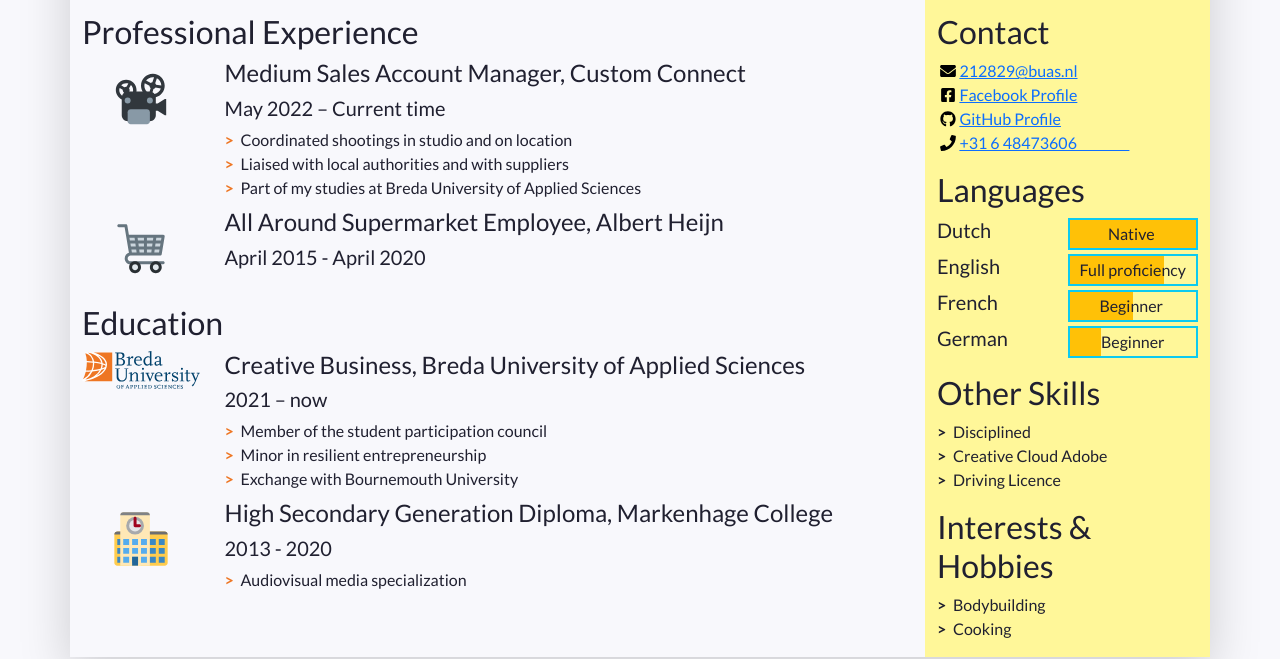
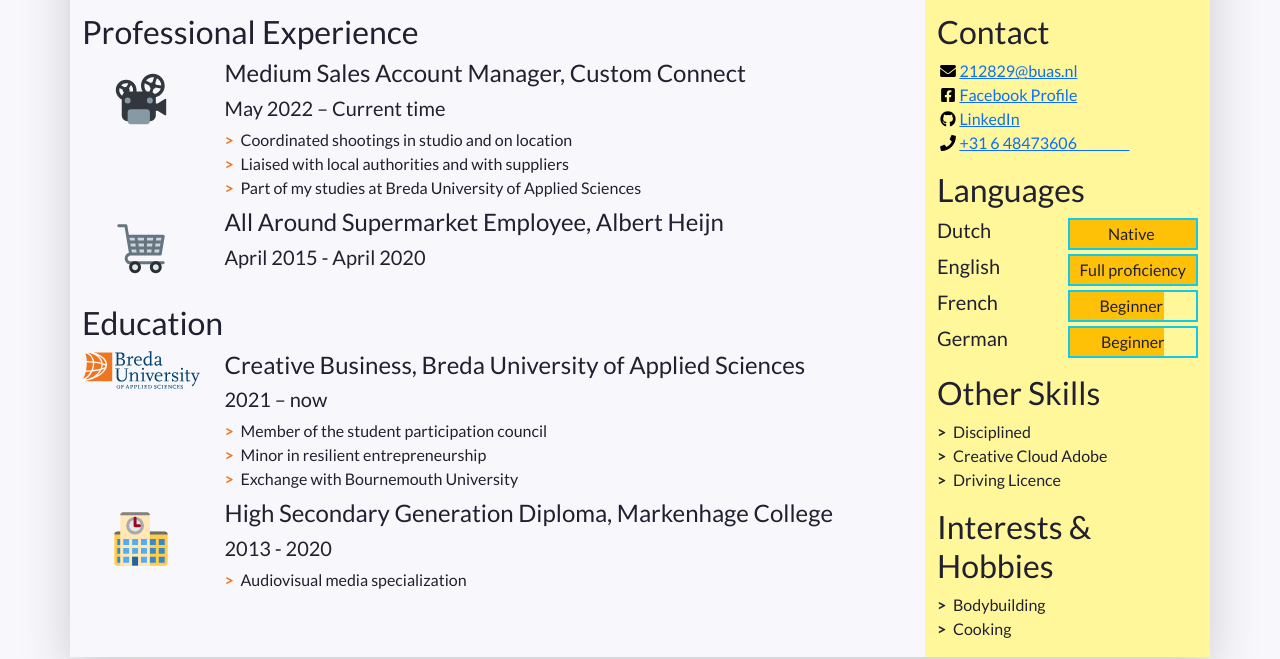
Before and after one commit to prenimavanecian/preni-s-cv, a plain HTML site: page index.html in a window 1280 px wide. Shown: the part 147-806 px from the top of the page. Drawn offline with nearby package versions, Linux system fonts and the light colour scheme.

Commit message:
Update index.html

```diff
--- a/index.html
+++ b/index.html
@@ -191,7 +191,7 @@
               <li class="contact-item">
                 <a class="d-flex align-items-center" href="https://github.com/" target="_blank">
                   <img class="contact-icon" src="images/icons/github.svg" alt="LinkedIn">
-                  GitHub Profile
+                  LinkedIn
                 </a>
               </li>
               <li class="contact-item">
@@ -220,7 +220,7 @@
                 <h5 class="language-name w-50">English</h5>
                 <div class="language-level w-50 border border-info border-2 position-relative">
                   <!-- The div below is a progress bar. Choose between w-25, w-50, w-75 and w-100 to show your level of fluency -->
-                  <div class="language-progress position-absolute bg-warning h-100 w-75"></div>
+                  <div class="language-progress position-absolute bg-warning h-100 w-100"></div>
                   <h6 class="position-absolute w-100 text-center top-0 py-1">Full proficiency</h6>
                 </div>
               </li>
@@ -228,7 +228,7 @@
                 <h5 class="language-name w-50">French&nbsp;</h5>
                 <div class="language-level w-50 border border-info border-2 position-relative">
                   <!-- The div below is a progress bar. Choose between w-25, w-50, w-75 and w-100 to show your level of fluency -->
-                  <div class="language-progress position-absolute bg-warning h-100 w-50"></div>
+                  <div class="language-progress position-absolute bg-warning h-100 w-75"></div>
                   <h6 class="position-absolute w-100 text-center top-0 py-1">Beginner&nbsp;</h6>
                 </div>
               </li>
@@ -236,7 +236,7 @@
                 <h5 class="language-name w-50">German</h5>
                 <div class="language-level w-50 border border-info border-2 position-relative">
                   <!-- The div below is a progress bar. Choose between w-25, w-50, w-75 and w-100 to show your level of fluency -->
-                  <div class="language-progress position-absolute bg-warning h-100 w-25"></div>
+                  <div class="language-progress position-absolute bg-warning h-100 w-75"></div>
                   <h6 class="position-absolute w-100 text-center top-0 py-1">Beginner</h6>
                 </div>
               </li>
```
